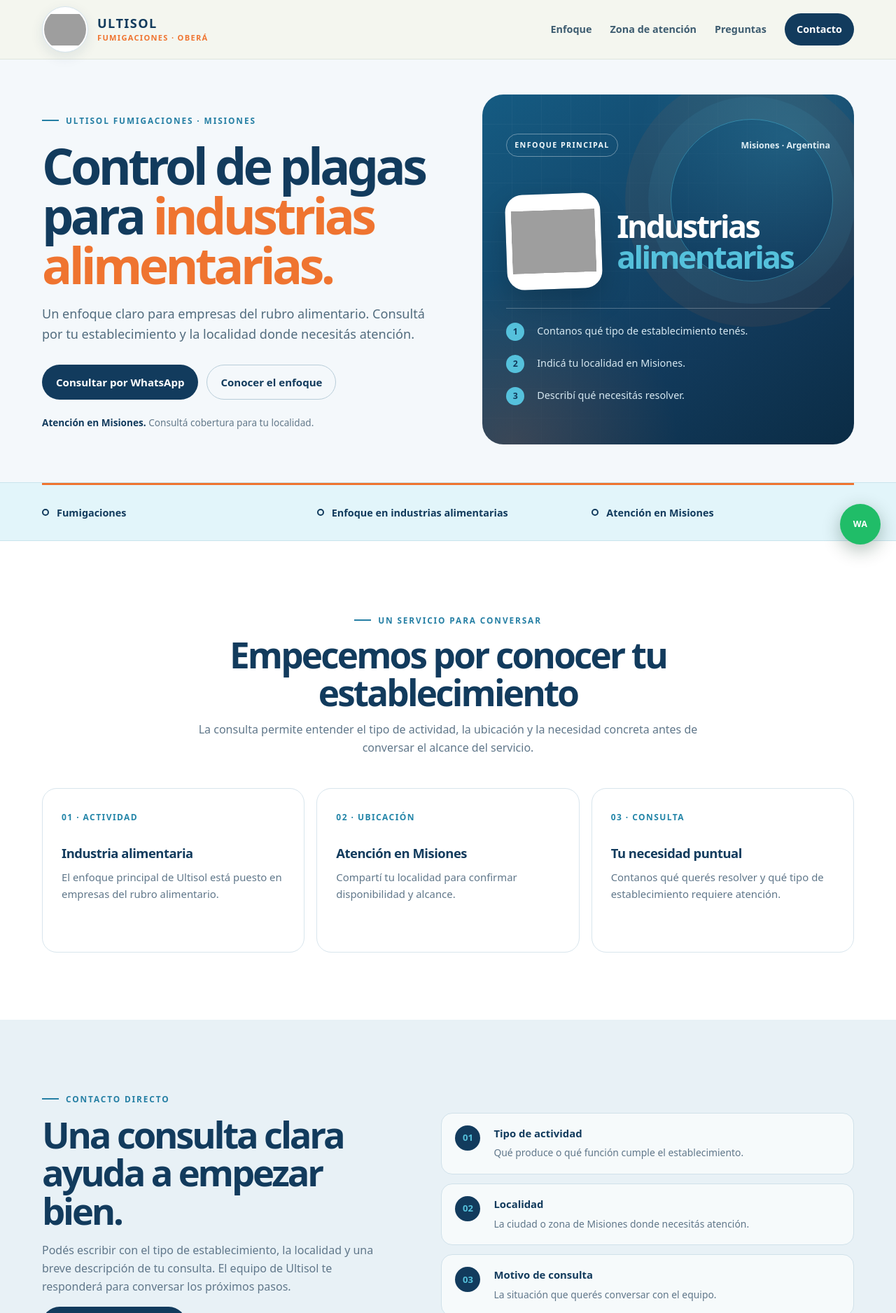
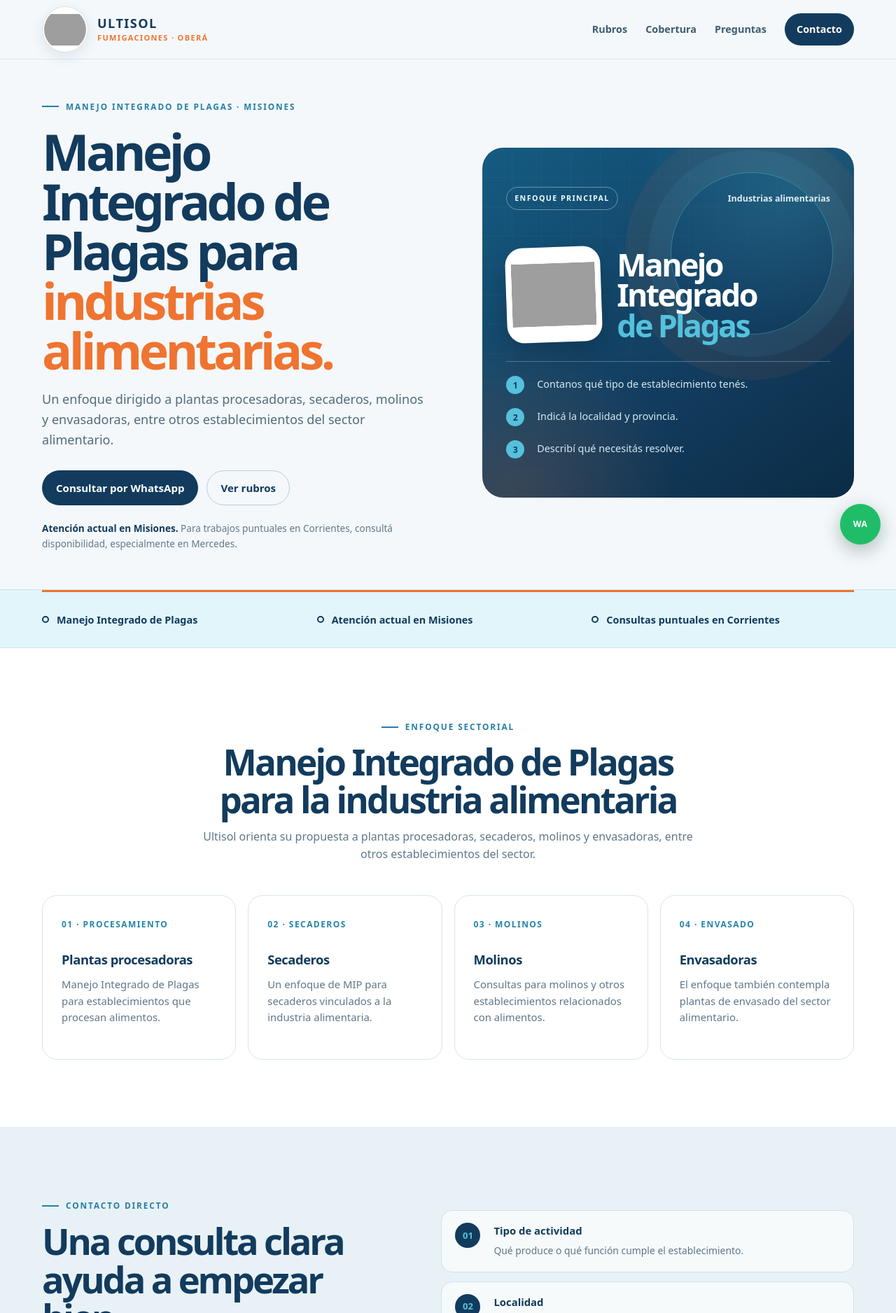
Before and after one commit to TuWebEnTresDias/fumigaciones-ultisol, a plain HTML site: page index.html in a window 1280 px wide. Shown: the top 1876 px of the page at 70% size. Drawn offline with Linux system fonts and the light colour scheme; grey boxes are pictures that could not be loaded.

Commit message:
Enfoca Ultisol en manejo integrado de plagas

```diff
--- a/index.html
+++ b/index.html
@@ -7,13 +7,13 @@
   <link rel="icon" type="image/jpeg" href="https://atuwfbqtoadwjamrueqm.supabase.co/storage/v1/object/public/chat-media/image/2453193368547112.jpg">
   <meta property="og:image" content="https://atuwfbqtoadwjamrueqm.supabase.co/storage/v1/object/public/chat-media/image/2453193368547112.jpg">
   <meta name="robots" content="noindex,follow">
-  <meta name="description" content="Ultisol Fumigaciones: control de plagas con enfoque en industrias alimentarias. Atención en Misiones. Consultá por tu establecimiento.">
+  <meta name="description" content="Ultisol Fumigaciones se enfoca en el Manejo Integrado de Plagas para industrias alimentarias. Atención en Misiones; consultas por proyectos puntuales en Corrientes, especialmente Mercedes.">
   <meta property="og:type" content="website">
   <meta property="og:locale" content="es_AR">
-  <meta property="og:title" content="Ultisol Fumigaciones | Industrias alimentarias en Misiones">
-  <meta property="og:description" content="Un enfoque en control de plagas para industrias alimentarias. Consultá por tu establecimiento en Misiones.">
+  <meta property="og:title" content="Manejo Integrado de Plagas para industrias alimentarias | Ultisol Fumigaciones">
+  <meta property="og:description" content="Manejo Integrado de Plagas para plantas procesadoras, secaderos, molinos y envasadoras. Atención en Misiones y consultas puntuales para Corrientes.">
   <meta name="referrer" content="no-referrer">
-  <title>Ultisol Fumigaciones | Industrias alimentarias en Misiones</title>
+  <title>Manejo Integrado de Plagas para industrias alimentarias | Ultisol Fumigaciones</title>
   <style>
     :root {
       color-scheme: light;
@@ -38,7 +38,7 @@
     .skip-link { position: absolute; left: 14px; top: -70px; z-index: 100; padding: 10px 14px; background: var(--brand-cyan); color: var(--brand-navy); border-radius: 8px; font-weight: 700; }
     .skip-link:focus { top: 12px; }
     .wrap { width: min(1160px, calc(100% - 48px)); margin-inline: auto; }
-    .site-header { position: sticky; top: 0; z-index: 20; background: rgba(244, 246, 239, .96); border-bottom: 1px solid rgba(21, 54, 43, .09); backdrop-filter: blur(14px); }
+    .site-header { position: sticky; top: 0; z-index: 20; background: rgba(244, 248, 251, .96); border-bottom: 1px solid rgba(18, 59, 93, .1); backdrop-filter: blur(14px); }
     .header-inner { min-height: var(--header-height); display: flex; align-items: center; justify-content: space-between; gap: 24px; }
     .brand { text-decoration: none; display: flex; align-items: center; gap: 13px; line-height: 1.08; flex: 0 0 auto; }
     .brand-logo { width: 66px; height: 66px; display: block; flex: 0 0 auto; object-fit: contain; border: 1px solid #d5e3ec; border-radius: 50%; background: #fff; padding: 2px; box-shadow: 0 6px 18px rgba(18,59,93,.1); }
@@ -96,7 +96,7 @@
     .section-heading h2 { margin: 14px 0 13px; color: var(--brand-navy); font-size: clamp(2rem, 4vw, 3.25rem); font-weight: 820; line-height: 1.05; letter-spacing: -.055em; }
     .section-heading p { margin: 0; color: var(--muted); font-size: 1rem; }
     .focus { background: var(--white); }
-    .focus-grid { display: grid; grid-template-columns: repeat(3, minmax(0, 1fr)); gap: 17px; }
+    .focus-grid { display: grid; grid-template-columns: repeat(4, minmax(0, 1fr)); gap: 17px; }
     .focus-card { min-height: 235px; padding: 27px; border: 1px solid var(--line); border-radius: 21px; background: var(--white); transition: transform .2s ease, box-shadow .2s ease; }
     .focus-card:hover { transform: translateY(-4px); box-shadow: 0 18px 38px rgba(18,59,93,.09); }
     .focus-number { display: inline-block; color: #2385a8; font-size: .75rem; font-weight: 850; letter-spacing: .12em; }
@@ -116,7 +116,10 @@
     .location .kicker { color: var(--brand-cyan); }
     .location h2 { max-width: 650px; margin: 14px 0 16px; font-size: clamp(2rem, 4vw, 3.3rem); font-weight: 820; line-height: 1.04; letter-spacing: -.055em; }
     .location-copy { max-width: 600px; margin-bottom: 0; color: #cbdde8; }
-    .location-card { padding: 27px; border: 1px solid rgba(255,255,255,.27); border-radius: 21px; background: rgba(255,255,255,.06); }
+    .coverage-stack { display: grid; gap: 12px; }
+    .location-card { padding: 25px; border: 1px solid rgba(255,255,255,.27); border-radius: 21px; background: rgba(255,255,255,.06); }
+    .location-card-secondary { border-color: rgba(85,193,220,.52); background: rgba(85,193,220,.08); }
+    .location-card-secondary small { color: #ffb48a; }
     .location-card small { display: block; color: var(--brand-cyan); font-size: .68rem; font-weight: 850; letter-spacing: .15em; text-transform: uppercase; }
     .location-card strong { display: block; margin: 9px 0 3px; font-size: 1.55rem; letter-spacing: -.035em; }
     .location-card span { color: #d4e3ec; font-size: .9rem; }
@@ -153,6 +156,7 @@
       .nav a { font-size: .84rem; }
       .conversation-grid { gap: 36px; }
       .location-grid { gap: 35px; }
+      .focus-grid { grid-template-columns: repeat(2, minmax(0, 1fr)); }
     }
     @media (max-width: 720px) {
       :root { --header-height: auto; }
@@ -217,8 +221,8 @@
         <span class="brand-copy"><strong>ULTISOL</strong><span>Fumigaciones · Oberá</span></span>
       </a>
       <nav class="nav" aria-label="Navegación principal">
-        <a href="#enfoque">Enfoque</a>
-        <a href="#zona">Zona de atención</a>
+        <a href="#rubros">Rubros</a>
+        <a href="#zona">Cobertura</a>
         <a href="#preguntas">Preguntas</a>
         <a class="nav-cta" href="#contacto">Contacto</a>
       </nav>
@@ -228,28 +232,28 @@
     <section class="hero" id="inicio" aria-labelledby="hero-title">
       <div class="wrap hero-grid">
         <div>
-          <span class="eyebrow">Ultisol Fumigaciones · Misiones</span>
-          <h1 id="hero-title">Control de plagas para <em>industrias alimentarias.</em></h1>
-          <p class="hero-copy">Un enfoque claro para empresas del rubro alimentario. Consultá por tu establecimiento y la localidad donde necesitás atención.</p>
+          <span class="eyebrow">Manejo Integrado de Plagas · Misiones</span>
+          <h1 id="hero-title">Manejo Integrado de Plagas para <em>industrias alimentarias.</em></h1>
+          <p class="hero-copy">Un enfoque dirigido a plantas procesadoras, secaderos, molinos y envasadoras, entre otros establecimientos del sector alimentario.</p>
           <div class="hero-actions">
-            <a class="button button-primary" href="https://wa.me/5493755431780?text=Hola%2C%20quisiera%20consultar%20por%20control%20de%20plagas%20para%20una%20industria%20alimentaria.%20Mi%20establecimiento%20est%C3%A1%20en%20Misiones." target="_blank" rel="noopener noreferrer">Consultar por WhatsApp</a>
-            <a class="button button-light" href="#enfoque">Conocer el enfoque</a>
+            <a class="button button-primary" href="https://wa.me/5493755431780?text=Hola%2C%20quiero%20consultar%20por%20el%20Manejo%20Integrado%20de%20Plagas%20para%20un%20establecimiento%20alimentario.%20%C2%BFMe%20indican%20disponibilidad%20para%20mi%20localidad%3F" target="_blank" rel="noopener noreferrer">Consultar por WhatsApp</a>
+            <a class="button button-light" href="#rubros">Ver rubros</a>
           </div>
-          <p class="hero-note"><strong>Atención en Misiones.</strong> Consultá cobertura para tu localidad.</p>
+          <p class="hero-note"><strong>Atención actual en Misiones.</strong> Para trabajos puntuales en Corrientes, consultá disponibilidad, especialmente en Mercedes.</p>
         </div>
         <div class="hero-art" aria-label="Logo de Ultisol Fumigaciones y enfoque en industrias alimentarias">
           <div class="art-content">
             <div class="art-topline">
               <span class="art-tag">Enfoque principal</span>
-              <span class="art-location">Misiones · Argentina</span>
+              <span class="art-location">Industrias alimentarias</span>
             </div>
             <div class="art-feature">
               <div class="hero-logo-card"><img src="https://atuwfbqtoadwjamrueqm.supabase.co/storage/v1/object/public/chat-media/image/2453193368547112.jpg" alt="Logo de Ultisol Fumigaciones" width="220" height="220" fetchpriority="high" referrerpolicy="no-referrer"></div>
-              <h2 class="art-title">Industrias <span>alimentarias</span></h2>
+              <h2 class="art-title">Manejo Integrado <span>de Plagas</span></h2>
             </div>
             <div class="art-rule"></div>
             <div class="art-prompt"><b>1</b><span>Contanos qué tipo de establecimiento tenés.</span></div>
-            <div class="art-prompt"><b>2</b><span>Indicá tu localidad en Misiones.</span></div>
+            <div class="art-prompt"><b>2</b><span>Indicá la localidad y provincia.</span></div>
             <div class="art-prompt"><b>3</b><span>Describí qué necesitás resolver.</span></div>
           </div>
         </div>
@@ -257,33 +261,38 @@
     </section>
     <section class="quick-facts" aria-label="Resumen de Ultisol">
       <div class="wrap quick-facts-inner">
-        <div class="fact"><span class="fact-dot" aria-hidden="true"></span>Fumigaciones</div>
-        <div class="fact"><span class="fact-dot" aria-hidden="true"></span>Enfoque en industrias alimentarias</div>
-        <div class="fact"><span class="fact-dot" aria-hidden="true"></span>Atención en Misiones</div>
+        <div class="fact"><span class="fact-dot" aria-hidden="true"></span>Manejo Integrado de Plagas</div>
+        <div class="fact"><span class="fact-dot" aria-hidden="true"></span>Atención actual en Misiones</div>
+        <div class="fact"><span class="fact-dot" aria-hidden="true"></span>Consultas puntuales en Corrientes</div>
       </div>
     </section>
-    <section class="section focus" id="enfoque">
+    <section class="section focus" id="rubros">
       <div class="wrap">
         <header class="section-heading">
-          <span class="kicker">Un servicio para conversar</span>
-          <h2>Empecemos por conocer tu establecimiento</h2>
-          <p>La consulta permite entender el tipo de actividad, la ubicación y la necesidad concreta antes de conversar el alcance del servicio.</p>
+          <span class="kicker">Enfoque sectorial</span>
+          <h2>Manejo Integrado de Plagas para la industria alimentaria</h2>
+          <p>Ultisol orienta su propuesta a plantas procesadoras, secaderos, molinos y envasadoras, entre otros establecimientos del sector.</p>
         </header>
         <div class="focus-grid">
           <article class="focus-card">
-            <span class="focus-number">01 · ACTIVIDAD</span>
-            <h3>Industria alimentaria</h3>
-            <p>El enfoque principal de Ultisol está puesto en empresas del rubro alimentario.</p>
+            <span class="focus-number">01 · PROCESAMIENTO</span>
+            <h3>Plantas procesadoras</h3>
+            <p>Manejo Integrado de Plagas para establecimientos que procesan alimentos.</p>
           </article>
           <article class="focus-card">
-            <span class="focus-number">02 · UBICACIÓN</span>
-            <h3>Atención en Misiones</h3>
-            <p>Compartí tu localidad para confirmar disponibilidad y alcance.</p>
+            <span class="focus-number">02 · SECADEROS</span>
+            <h3>Secaderos</h3>
+            <p>Un enfoque de MIP para secaderos vinculados a la industria alimentaria.</p>
           </article>
           <article class="focus-card">
-            <span class="focus-number">03 · CONSULTA</span>
-            <h3>Tu necesidad puntual</h3>
-            <p>Contanos qué querés resolver y qué tipo de establecimiento requiere atención.</p>
+            <span class="focus-number">03 · MOLINOS</span>
+            <h3>Molinos</h3>
+            <p>Consultas para molinos y otros establecimientos relacionados con alimentos.</p>
+          </article>
+          <article class="focus-card">
+            <span class="focus-number">04 · ENVASADO</span>
+            <h3>Envasadoras</h3>
+            <p>El enfoque también contempla plantas de envasado del sector alimentario.</p>
           </article>
         </div>
       </div>
@@ -293,12 +302,12 @@
         <div class="conversation-copy">
           <span class="kicker">Contacto directo</span>
           <h2>Una consulta clara ayuda a empezar bien.</h2>
-          <p>Podés escribir con el tipo de establecimiento, la localidad y una breve descripción de tu consulta. El equipo de Ultisol te responderá para conversar los próximos pasos.</p>
-          <a class="button button-primary" href="https://wa.me/5493755431780?text=Hola%2C%20quiero%20consultar%20por%20un%20establecimiento%20alimentario%20en%20Misiones." target="_blank" rel="noopener noreferrer">Escribir por WhatsApp</a>
+          <p>Al escribir, contanos qué tipo de establecimiento tenés, en qué localidad y provincia está, y qué necesitás conversar.</p>
+          <a class="button button-primary" href="https://wa.me/5493755431780?text=Hola%2C%20quisiera%20consultar%20por%20Manejo%20Integrado%20de%20Plagas%20para%20un%20establecimiento%20alimentario.%20%C2%BFMe%20indican%20disponibilidad%20para%20mi%20localidad%3F" target="_blank" rel="noopener noreferrer">Escribir por WhatsApp</a>
         </div>
         <div class="conversation-list" aria-label="Datos útiles para la consulta">
           <div class="conversation-item"><b>01</b><div><strong>Tipo de actividad</strong><span>Qué produce o qué función cumple el establecimiento.</span></div></div>
-          <div class="conversation-item"><b>02</b><div><strong>Localidad</strong><span>La ciudad o zona de Misiones donde necesitás atención.</span></div></div>
+          <div class="conversation-item"><b>02</b><div><strong>Localidad</strong><span>La ciudad o zona donde necesitás atención.</span></div></div>
           <div class="conversation-item"><b>03</b><div><strong>Motivo de consulta</strong><span>La situación que querés conversar con el equipo.</span></div></div>
         </div>
       </div>
@@ -306,14 +315,21 @@
     <section class="section location" id="zona">
       <div class="wrap location-grid">
         <div>
-          <span class="kicker">Misiones, Argentina</span>
-          <h2>Desde Oberá, con atención en la provincia.</h2>
-          <p class="location-copy">Ultisol Fumigaciones tiene su base en Oberá. Escribinos con tu localidad para conversar sobre la disponibilidad del servicio.</p>
+          <span class="kicker">Misiones y Corrientes</span>
+          <h2>Atención en Misiones y consultas para Corrientes.</h2>
+          <p class="location-copy">Ultisol tiene su base en Oberá y brinda atención en Misiones. Para proyectos puntuales en Corrientes, especialmente en Mercedes, consultá disponibilidad según la localidad y el trabajo.</p>
         </div>
-        <div class="location-card">
-          <small>Ubicación de referencia</small>
-          <strong>Oberá</strong>
-          <span>Misiones · Argentina</span>
+        <div class="coverage-stack">
+          <div class="location-card">
+            <small>Atención actual</small>
+            <strong>Misiones</strong>
+            <span>Base en Oberá · Argentina</span>
+          </div>
+          <div class="location-card location-card-secondary">
+            <small>Proyectos puntuales · consultar disponibilidad</small>
+            <strong>Mercedes, Corrientes</strong>
+            <span>La disponibilidad se confirma para cada consulta.</span>
+          </div>
         </div>
       </div>
     </section>
@@ -327,11 +343,11 @@
         <div class="faq-list">
           <details>
             <summary>¿A qué tipo de empresas está orientado el enfoque?</summary>
-            <p>Principalmente a industrias alimentarias. Escribinos para conversar sobre tu actividad y necesidad.</p>
+            <p>El enfoque incluye plantas procesadoras, secaderos, molinos y envasadoras, entre otros establecimientos del sector.</p>
           </details>
           <details>
             <summary>¿En qué zonas trabajan?</summary>
-            <p>Actualmente, la atención se centra en Misiones. Consultá por tu localidad para confirmar disponibilidad.</p>
+            <p>La atención actual se centra en Misiones. También podés consultar por proyectos puntuales en Corrientes, especialmente en Mercedes; la disponibilidad se confirma según cada caso.</p>
           </details>
           <details>
             <summary>¿Qué datos conviene incluir en la consulta?</summary>
@@ -348,15 +364,15 @@
       <div class="wrap contact-panel">
         <div>
           <span class="kicker">Hablemos de tu caso</span>
-          <h2>¿Tu establecimiento está en Misiones?</h2>
-          <p>Contactá a Facundo, Director Técnico de Ultisol, para compartir tu consulta.</p>
+          <h2>¿Tu establecimiento es del rubro alimentario?</h2>
+          <p>Compartí el tipo de actividad y la localidad para conversar sobre la disponibilidad y los próximos pasos.</p>
         </div>
         <div class="contact-actions">
           <div class="contact-detail">
             <small>WhatsApp y teléfono</small>
             <a href="tel:+5493755431780">+54 9 3755 43-1780</a>
           </div>
-          <a class="button button-primary" href="https://wa.me/5493755431780?text=Hola%2C%20soy%20responsable%20de%20un%20establecimiento%20en%20Misiones%20y%20quiero%20consultar." target="_blank" rel="noopener noreferrer">Contactar a Ultisol por WhatsApp</a>
+          <a class="button button-primary" href="https://wa.me/5493755431780?text=Hola%2C%20soy%20responsable%20de%20un%20establecimiento%20alimentario%20y%20quiero%20consultar%20por%20disponibilidad%20en%20mi%20localidad." target="_blank" rel="noopener noreferrer">Contactar a Ultisol por WhatsApp</a>
         </div>
       </div>
     </section>
@@ -364,9 +380,9 @@
   <footer class="footer">
     <div class="wrap footer-inner">
       <div><div class="footer-brand">ULTISOL FUMIGACIONES</div><small>Oberá · Misiones · Argentina</small></div>
-      <div class="footer-note">Control de plagas · Enfoque en industrias alimentarias</div>
+      <div class="footer-note">Manejo Integrado de Plagas · Industrias alimentarias</div>
     </div>
   </footer>
-  <a class="floating-wa" href="https://wa.me/5493755431780?text=Hola%2C%20quisiera%20hacer%20una%20consulta%20a%20Ultisol%20Fumigaciones." target="_blank" rel="noopener noreferrer" aria-label="Consultar con Ultisol Fumigaciones por WhatsApp">WA</a>
+  <a class="floating-wa" href="https://wa.me/5493755431780?text=Hola%2C%20quisiera%20hacer%20una%20consulta%20por%20Manejo%20Integrado%20de%20Plagas%20para%20un%20establecimiento%20alimentario." target="_blank" rel="noopener noreferrer" aria-label="Consultar con Ultisol Fumigaciones por WhatsApp">WA</a>
 </body>
 </html>
```
